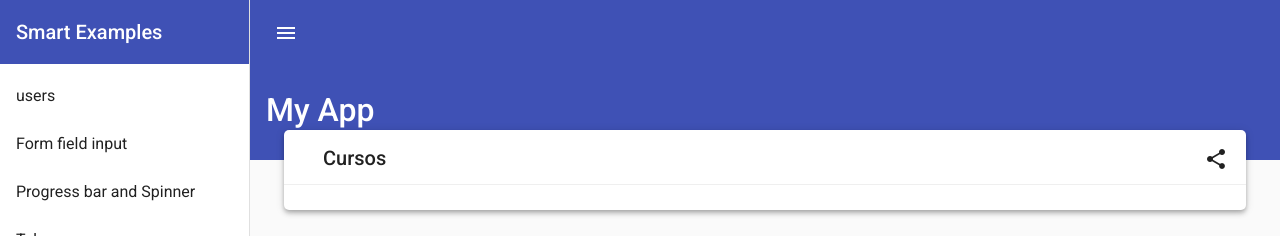
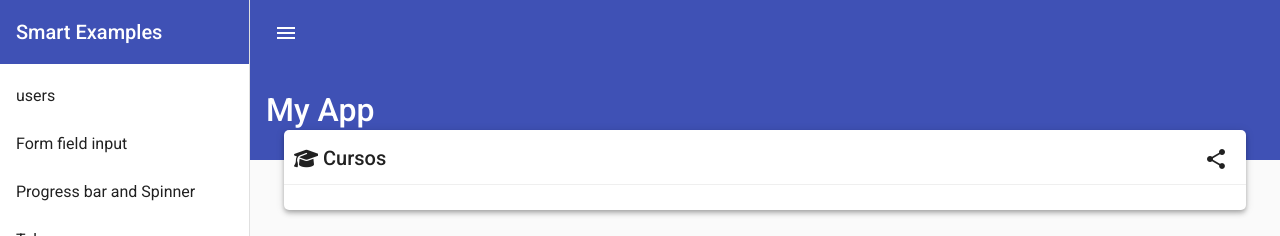
Before and after one commit to vsandrade/RxJS_Angular_Material, an Angular app in the folder ProjectSchool/: page /courses in a window 1280 px wide. Shown: the top 236 px of the page. Built offline with nearby package versions, Linux system fonts and the light colour scheme.

Commit message:
Font Awesome instalada

```diff
--- a/ProjectSchool/package.json
+++ b/ProjectSchool/package.json
@@ -21,6 +21,7 @@
     "@angular/platform-browser": "^14.0.0",
     "@angular/platform-browser-dynamic": "^14.0.0",
     "@angular/router": "^14.0.0",
+    "@fortawesome/fontawesome-free": "^6.4.0",
     "rxjs": "~7.5.0",
     "tslib": "^2.3.0",
     "zone.js": "~0.11.4"
--- a/ProjectSchool/src/app/pages/courses/courses.component.html
+++ b/ProjectSchool/src/app/pages/courses/courses.component.html
@@ -1,5 +1,5 @@
 <div class="content mat-elevation-z4">
-  <app-toolbar-title title="Cursos" icon="fa-graduation-cap">
+  <app-toolbar-title title="Cursos" icon="fa-solid fa-graduation-cap">
     <button mat-icon-button>
       <mat-icon>share</mat-icon>
     </button>
--- a/ProjectSchool/src/app/shared/components/toolbar-title/toolbar-title.component.html
+++ b/ProjectSchool/src/app/shared/components/toolbar-title/toolbar-title.component.html
@@ -1,5 +1,5 @@
 <mat-toolbar>
-  <mat-icon class="icon-space">{{icon}}</mat-icon>
+  <mat-icon class="icon-space" ngClass="{{iconFa}}">{{iconMat}}</mat-icon>
   <span>{{title}}</span>
   <span fxFlex></span>
   <ng-content></ng-content>
--- a/ProjectSchool/src/app/shared/components/toolbar-title/toolbar-title.component.scss
+++ b/ProjectSchool/src/app/shared/components/toolbar-title/toolbar-title.component.scss
@@ -1,5 +1,10 @@
 .icon-space {
   margin-right: 5px;
+}
+
+.icon-space-mat {
+  font-size: 20px;
+  margin: 5px 5px 0 0;
 }
 
 mat-toolbar {
--- a/ProjectSchool/src/app/shared/components/toolbar-title/toolbar-title.component.ts
+++ b/ProjectSchool/src/app/shared/components/toolbar-title/toolbar-title.component.ts
@@ -7,7 +7,16 @@
 })
 export class ToolbarTitleComponent implements OnInit {
   @Input() title: string = "";
-  @Input() icon: string = "";
+  iconFa = '';
+  iconMat = '';
+
+  @Input()
+  set icon(value: string) {
+    value.includes('fa-') ?
+      this.iconFa = `icon-space-mat ${value}` :
+      this.iconMat = value;
+  }
+
   constructor() { }
 
   ngOnInit(): void {
--- a/ProjectSchool/src/styles.scss
+++ b/ProjectSchool/src/styles.scss
@@ -1,4 +1,5 @@
 /* You can add global styles to this file, and also import other style files */
+@import '../node_modules/@fortawesome/fontawesome-free/css/all.min.css';
 
 html, body { height: 100%; }
 body { margin: 0; font-family: Roboto, "Helvetica Neue", sans-serif; }
```
Also changed, not shown: 1 other file (tests, documents, lock files or other folders).
